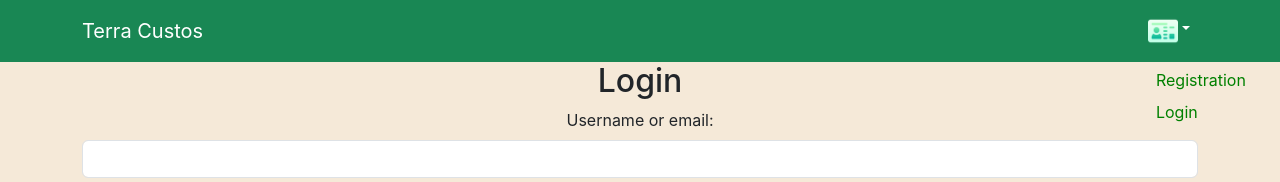
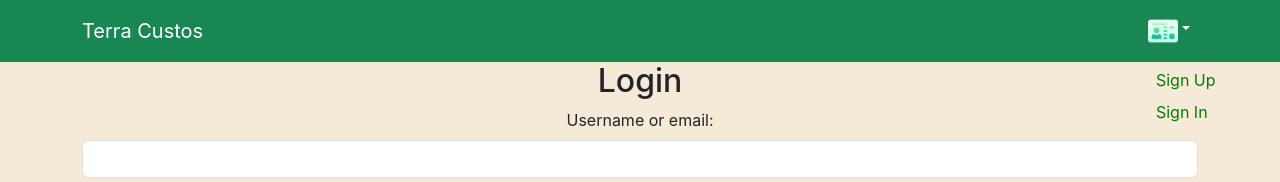
Before and after one commit to KrisztanZero/terra-custos, a React (Create React App) app in the folder tc_client/: page /login in a window 1280 px wide. Both pictures are taken after a click on the button 1168 px from the left and 31 px from the top of the page. Shown: the top 182 px of the page. Built offline with nearby package versions, Linux system fonts and the light colour scheme.

Commit message:
simplified Conditional navbar component

```diff
--- a/tc_client/src/components/ConditionalNavLinks.jsx
+++ b/tc_client/src/components/ConditionalNavLinks.jsx
@@ -2,13 +2,12 @@ import React from "react";
 import { Link } from 'react-router-dom';
 import { NavDropdown } from 'react-bootstrap';
 import LogoutButton from "./LogoutButton";
-import homeIcon from '../media/profile.png';
+import profileIcon from '../media/profile.png';
 
 export default function ConditionalNavLinks({ user, setUser }) {
-    if (user) {
     return (
         <NavDropdown
-                title={<img src={homeIcon}
+            title={<img src={profileIcon}
                 alt="profile home icon"
                 width="30"
                 height="30"
@@ -16,25 +15,22 @@ export default function ConditionalNavLinks({ user, setUser }) {
             />}
             id="basic-nav-dropdown"
         >
-                <NavDropdown.Item as={Link} to="/registration" >Registration</NavDropdown.Item>
-                <NavDropdown.Item as={Link} to="/login">Login</NavDropdown.Item>
+
+            {!user && (
+                <>
+                    <NavDropdown.Item as={Link} to="/registration" >Sign Up</NavDropdown.Item>
+                    <NavDropdown.Item as={Link} to="/login">Sign In</NavDropdown.Item>
+                </>
+            )}
+            {user && (
+                <>
+                    <NavDropdown.Item as={Link} to="/" >Profile</NavDropdown.Item>
+                    <NavDropdown.Item as={Link} to="/" >Settings</NavDropdown.Item>
+                    <NavDropdown.Item as={Link} to="/" >My Tours</NavDropdown.Item>
                     <NavDropdown.Item ><LogoutButton setUser={setUser} /></NavDropdown.Item>
+                </>
+            )}
         </NavDropdown>
     );
-    } else {
-        return (
-            <NavDropdown
-                title={<img src={homeIcon}
-                    alt="profile home icon"
-                    width="30"
-                    height="30"
-                    className="d-inline-block align-top"
-                />}
-                id="basic-nav-dropdown"
-            >
-                <NavDropdown.Item as={Link} to="/registration" >Registration</NavDropdown.Item>
-                <NavDropdown.Item as={Link} to="/login">Login</NavDropdown.Item>
-            </NavDropdown>
-        );
+
 }
-}
```
Lines whose indentation alone changed are shown as unchanged.
